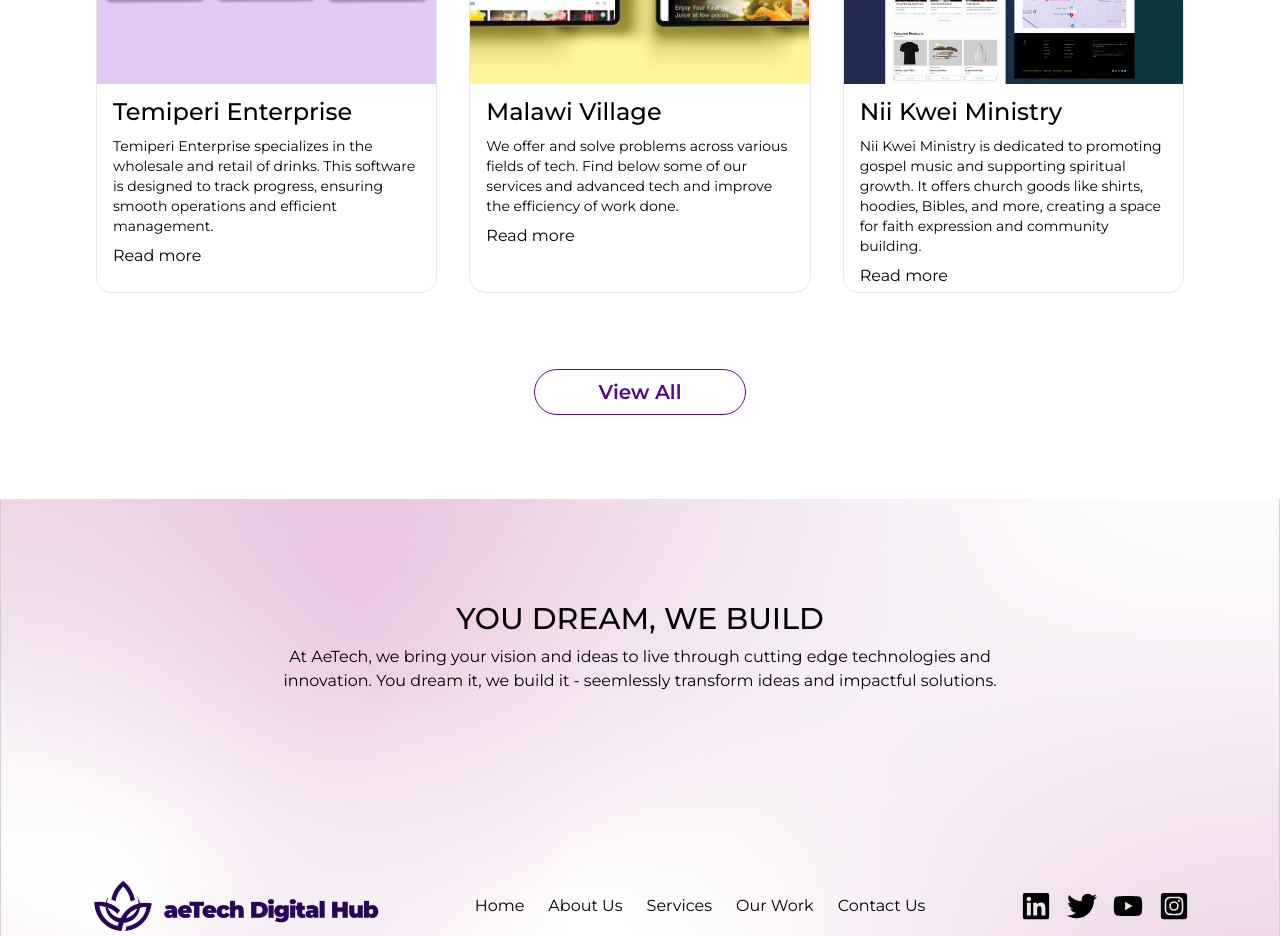
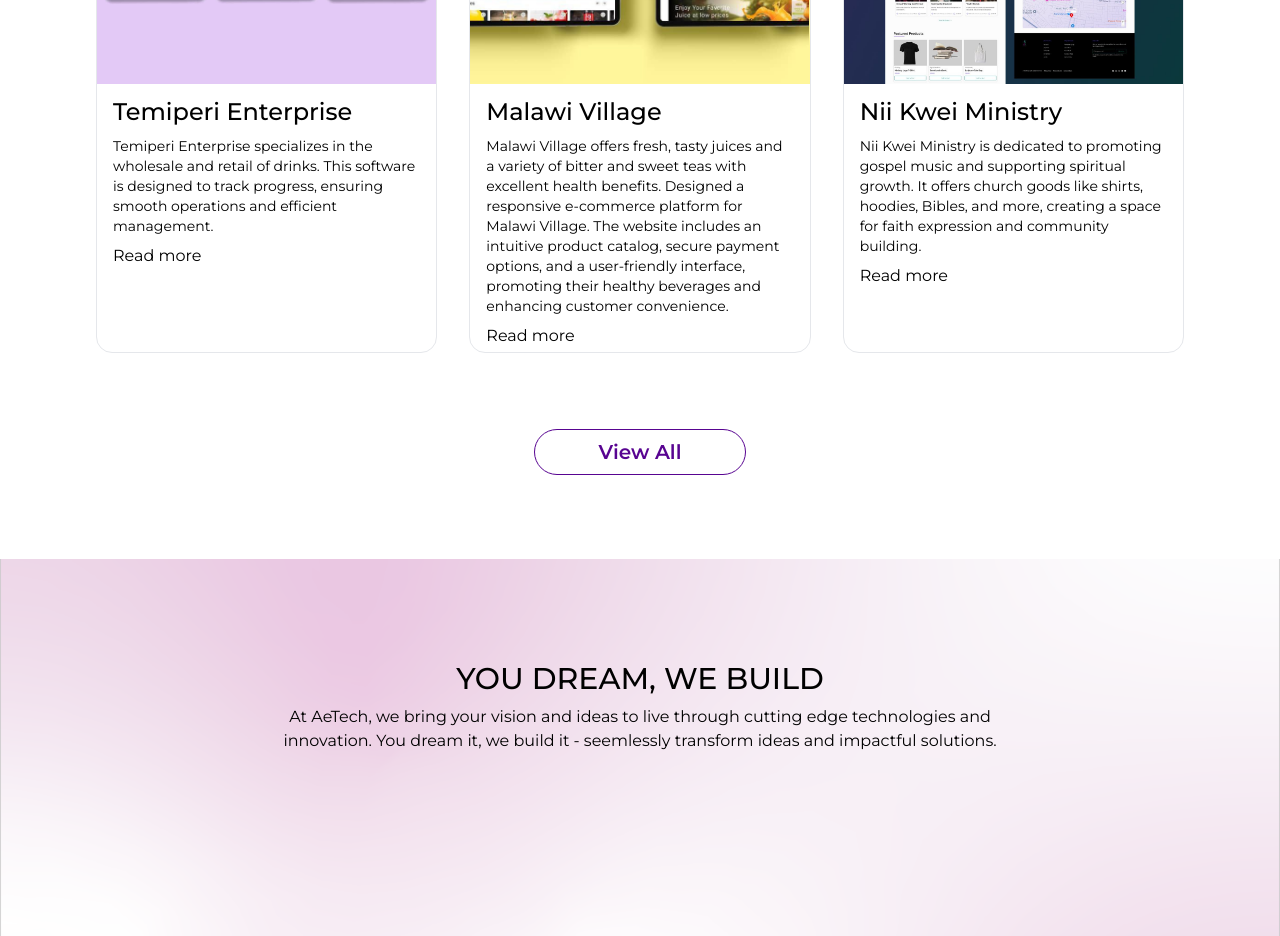
Before and after one commit to aetech24/aetech-site, a React (Vite) app: page / in a window 1280 px wide. Shown: the part 2100-3036 px from the top of the page. Built offline with nearby package versions, Linux system fonts and the light colour scheme; a web font is replaced by a local one.

Commit message:
Update project descriptions for Malawi Village and Cepta IT, enhancing details about their services and e-commerce platforms.

```diff
--- a/src/constants/index.js
+++ b/src/constants/index.js
@@ -523,7 +523,7 @@
     {
         images: [Malawi, Malawi2, Malawi3],
         title: "Malawi Village",
-        description: "We offer and solve problems across various fields of tech. Find below some of our services and advanced tech and improve the efficiency of work done."
+        description: "Malawi Village offers fresh, tasty juices and a variety of bitter and sweet teas with excellent health benefits. Designed a responsive e-commerce platform for Malawi Village. The website includes an intuitive product catalog, secure payment options, and a user-friendly interface, promoting their healthy beverages and enhancing customer convenience."
     },
     {
         images: [Nii, Nii2, Nii3],
@@ -532,8 +532,8 @@
     },
     {
         images: [Cepta, Cepta, Cepta],
-        title: "Cepta",
-        description: "We offer and solve problems across various fields of tech. Find below some of our services and advanced tech and improve the efficiency of work done."
+        title: "Cepta IT",
+        description: "Cepta IT specializes in providing high-quality laptops, gadgets, and accessories to meet diverse customer needs. Developed a responsive e-commerce platform for Cepta IT. The website features a dynamic product catalog, secure checkout, and an admin dashboard for inventory and order management, enhancing customer experience and boosting online sales."
     },
 ]
 
```
